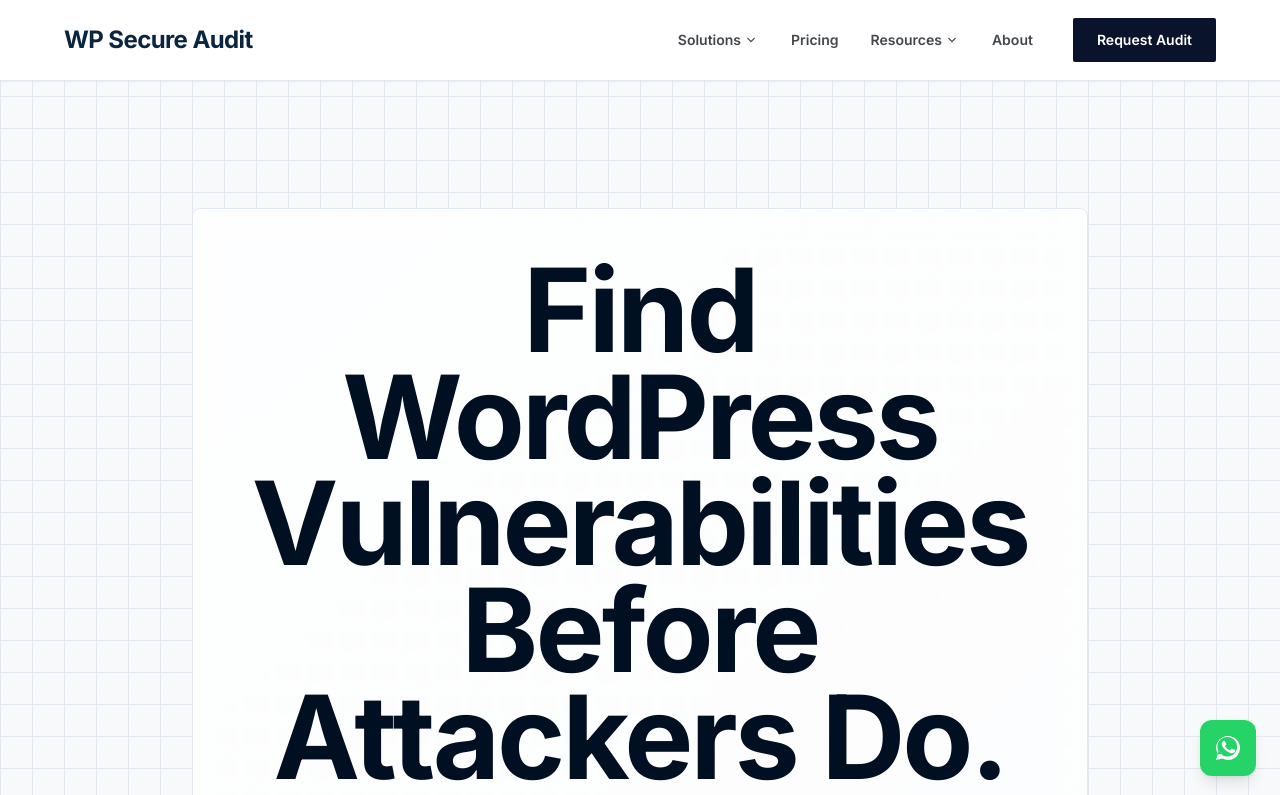
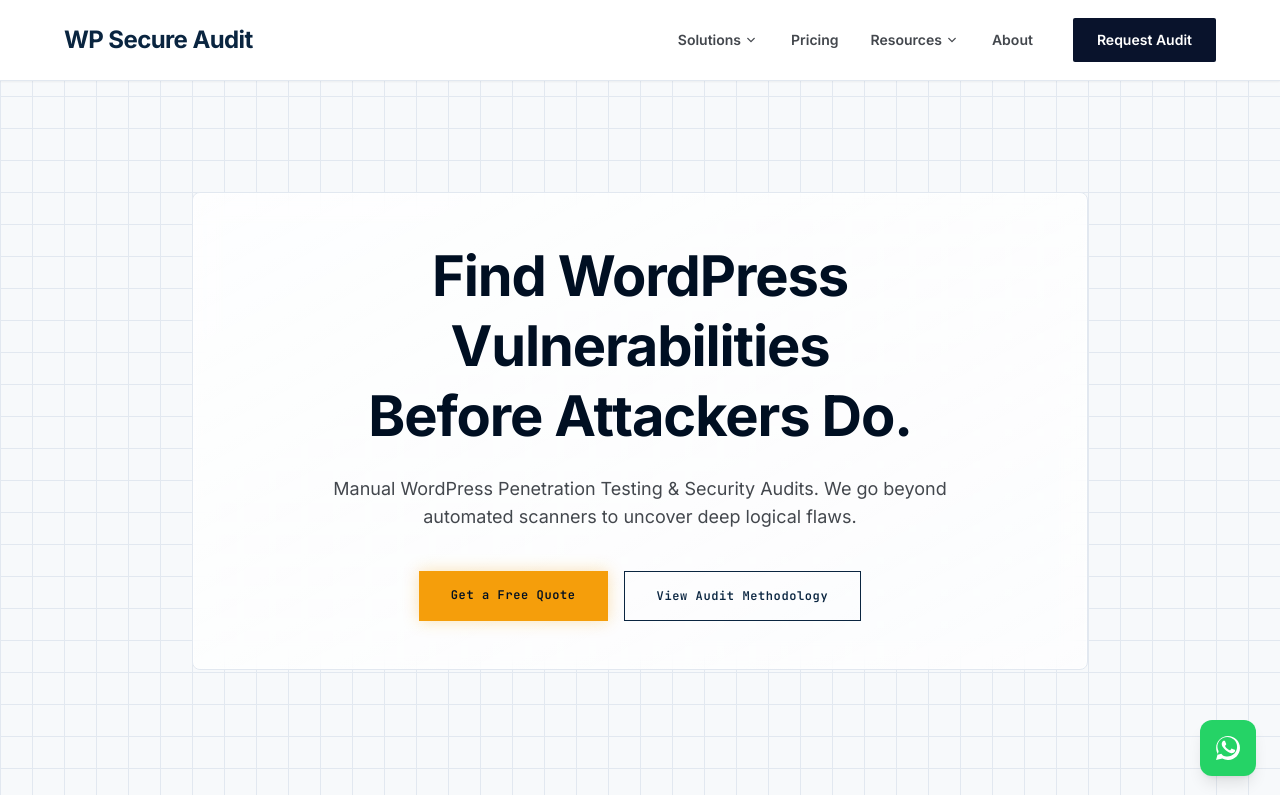
Before and after one commit to Randhir-2024/wpsecureaudit.com, an Eleventy site: page src/index.html in a window 1280 px wide. Shown: the top 795 px of the page. Built offline with nearby package versions, Linux system fonts and the light colour scheme; Eleventy itself is replaced by a stand-in of ours; files that its build step writes are made by us from their sources.

Commit message:
Restore hero text layout from copied file

```diff
--- a/src/index.html
+++ b/src/index.html
@@ -249,13 +249,13 @@
 </header>
 <main class="flex-grow pt-24 pb-margin-desktop">
 <!-- Hero Section -->
-<section class="max-w-max-width mx-auto px-margin-desktop pt-28 pb-20 flex flex-col items-center text-center">
+<section class="max-w-max-width mx-auto px-margin-desktop pt-24 pb-16 flex flex-col items-center text-center">
 <div class="glass-panel rounded-xl p-12 max-w-4xl w-full audit-focus relative overflow-hidden">
 <div class="absolute inset-0 bg-gradient-to-br from-white/40 to-transparent pointer-events-none"></div>
-<h1 class="font-headline-xl text-[52px] sm:text-[70px] md:text-[88px] lg:text-[102px] xl:text-[116px] text-primary mb-8 relative z-10 leading-[0.92] tracking-tight font-extrabold max-w-[880px] mx-auto">
-                    Find WordPress<br/>Vulnerabilities<br/>Before Attackers Do.
+<h1 class="font-headline-xl text-headline-xl md:text-[56px] text-primary mb-6 relative z-10 leading-tight">
+                    Find WordPress Vulnerabilities<br/>Before Attackers Do.
                 </h1>
-<p class="font-body-lg text-body-lg text-on-surface-variant mb-12 max-w-3xl mx-auto relative z-10 leading-[1.6]">
+<p class="font-body-lg text-body-lg text-on-surface-variant mb-10 max-w-2xl mx-auto relative z-10">
                     Manual WordPress Penetration Testing &amp; Security Audits. We go beyond automated scanners to uncover deep logical flaws.
                 </p>
 <div class="flex flex-col sm:flex-row gap-4 justify-center relative z-10">
```
